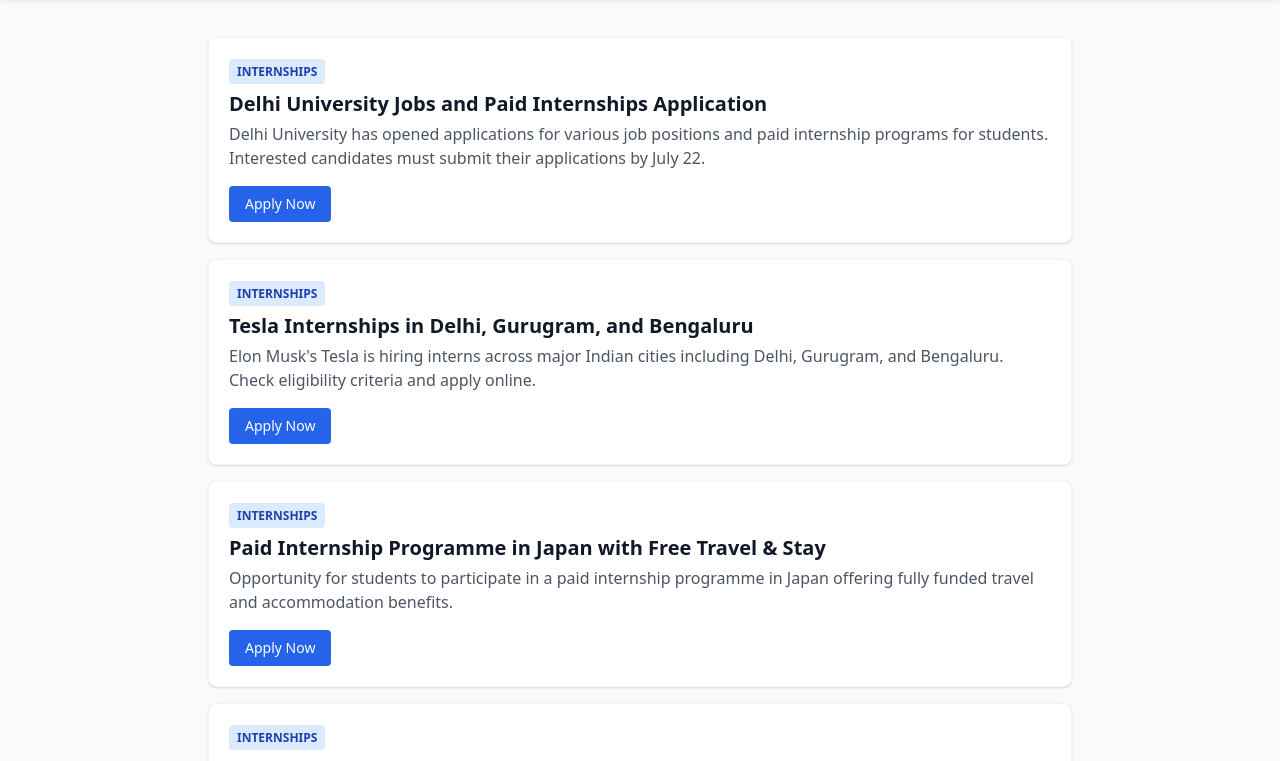
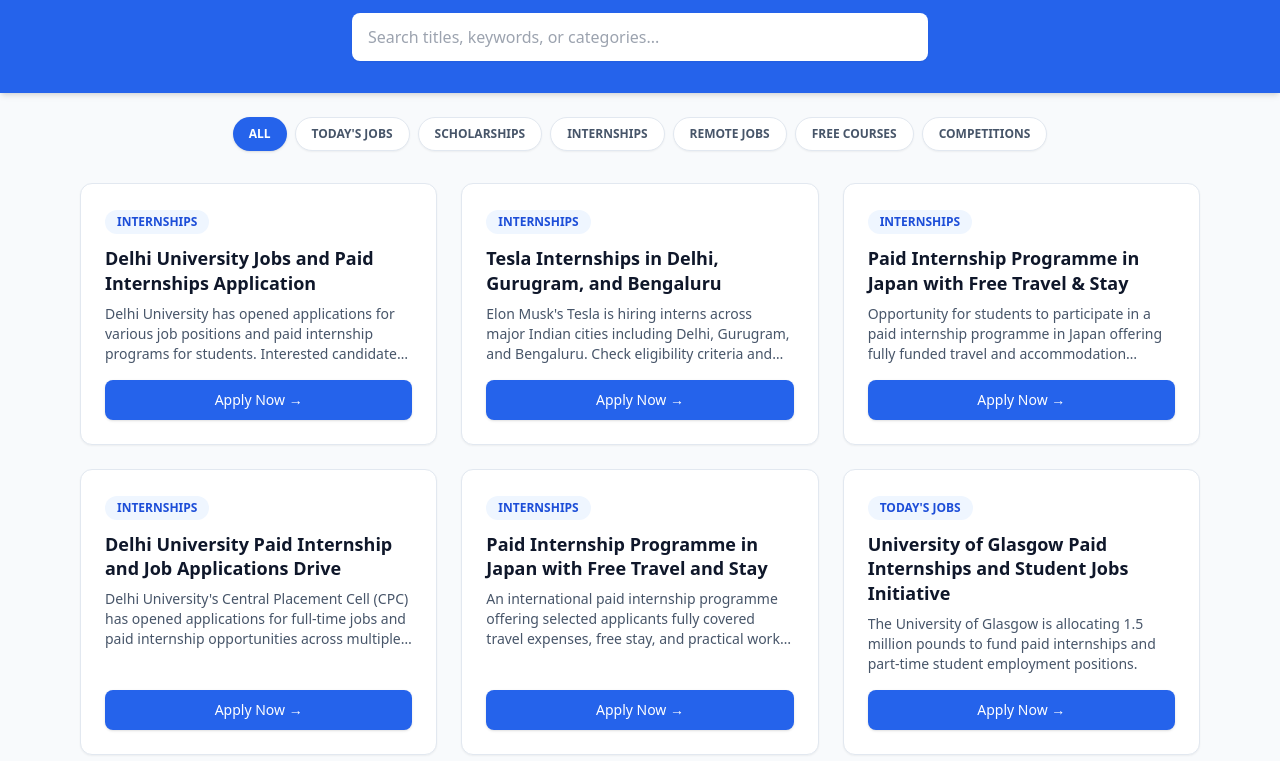
Before and after one commit to career003/opportunity-engine, a plain HTML site: page index.html in a window 1280 px wide. Shown: the part 115-876 px from the top of the page. Drawn offline with nearby package versions, Linux system fonts and the light colour scheme.

Commit message:
Update index.html

```diff
--- a/index.html
+++ b/index.html
@@ -3,37 +3,117 @@
 <head>
     <meta charset="UTF-8">
     <meta name="viewport" content="width=device-width, initial-scale=1.0">
-    <title>Daily Opportunities Intelligence Engine</title>
+    <title>Opportunity Engine India - Daily Jobs & Scholarships</title>
     <script src="https://cdn.tailwindcss.com"></script>
 </head>
-<body class="bg-gray-50 text-gray-900">
-    <header class="bg-blue-600 text-white p-6 shadow-md">
-        <h1 class="text-3xl font-bold text-center">Opportunity Engine India</h1>
-        <p class="text-center text-blue-100 mt-1">Daily Jobs, Scholarships, Internships & Free Courses</p>
+<body class="bg-slate-50 min-h-screen text-slate-800">
+
+    <!-- Header -->
+    <header class="bg-blue-600 text-white shadow-md py-8 px-4 text-center">
+        <h1 class="text-3xl md:text-4xl font-extrabold tracking-tight">Opportunity Engine India</h1>
+        <p class="mt-2 text-blue-100 text-sm md:text-base">Automated Daily Jobs, Scholarships, Internships & Free Courses</p>
+
+        <!-- Search Bar -->
+        <div class="mt-6 max-w-xl mx-auto">
+            <input type="text" id="searchInput" placeholder="Search titles, keywords, or categories..."
+                class="w-full px-4 py-3 rounded-lg text-slate-800 focus:outline-none focus:ring-2 focus:ring-blue-400 shadow-sm"
+                onkeyup="filterOpportunities()">
+        </div>
     </header>
-    <main class="max-w-4xl mx-auto p-4 mt-6">
-        <div id="opportunities-list" class="space-y-4">
-            <!-- Data will load here automatically -->
-            <p class="text-center text-gray-500">Loading today's opportunities...</p>
+
+    <!-- Category Filters -->
+    <nav class="max-w-6xl mx-auto px-4 mt-6 flex flex-wrap gap-2 justify-center" id="categoryFilters">
+        <button onclick="filterCategory('ALL')" class="cat-btn px-4 py-2 rounded-full text-xs font-semibold bg-blue-600 text-white shadow transition">ALL</button>
+        <button onclick="filterCategory(this.innerText)" class="cat-btn px-4 py-2 rounded-full text-xs font-semibold bg-white text-slate-600 border border-slate-200 hover:bg-slate-100 shadow-sm transition">TODAY'S JOBS</button>
+        <button onclick="filterCategory(this.innerText)" class="cat-btn px-4 py-2 rounded-full text-xs font-semibold bg-white text-slate-600 border border-slate-200 hover:bg-slate-100 shadow-sm transition">SCHOLARSHIPS</button>
+        <button onclick="filterCategory(this.innerText)" class="cat-btn px-4 py-2 rounded-full text-xs font-semibold bg-white text-slate-600 border border-slate-200 hover:bg-slate-100 shadow-sm transition">INTERNSHIPS</button>
+        <button onclick="filterCategory(this.innerText)" class="cat-btn px-4 py-2 rounded-full text-xs font-semibold bg-white text-slate-600 border border-slate-200 hover:bg-slate-100 shadow-sm transition">REMOTE JOBS</button>
+        <button onclick="filterCategory(this.innerText)" class="cat-btn px-4 py-2 rounded-full text-xs font-semibold bg-white text-slate-600 border border-slate-200 hover:bg-slate-100 shadow-sm transition">FREE COURSES</button>
+        <button onclick="filterCategory(this.innerText)" class="cat-btn px-4 py-2 rounded-full text-xs font-semibold bg-white text-slate-600 border border-slate-200 hover:bg-slate-100 shadow-sm transition">COMPETITIONS</button>
+    </nav>
+
+    <!-- Main Content Grid -->
+    <main class="max-w-6xl mx-auto px-4 py-8">
+        <div id="opportunityGrid" class="grid grid-cols-1 md:grid-cols-2 lg:grid-cols-3 gap-6">
+            <!-- Dynamic cards will load here -->
+            <div class="col-span-full text-center py-12 text-slate-400">Loading live opportunities...</div>
         </div>
     </main>
+
+    <!-- Footer -->
+    <footer class="text-center py-6 text-xs text-slate-400 border-t border-slate-200 mt-12">
+        Powered by Python & Gemini AI • Updated Automatically on GitHub Pages
+    </footer>
+
     <script>
-        fetch('opportunities.json')
-            .then(res => res.json())
-            .then(data => {
-                const container = document.getElementById('opportunities-list');
-                container.innerHTML = '';
-                data.forEach(item => {
-                    container.innerHTML += `
-                        <div class="bg-white p-5 rounded-lg shadow border border-gray-100">
-                            <span class="text-xs font-semibold px-2 py-1 bg-blue-100 text-blue-800 rounded">${item.category}</span>
-                            <h2 class="text-xl font-bold mt-2">${item.title}</h2>
-                            <p class="text-gray-600 mt-1">${item.description}</p>
-                            <a href="${item.link}" target="_blank" class="inline-block mt-4 bg-blue-600 text-white px-4 py-2 rounded text-sm font-medium hover:bg-blue-700">Apply Now</a>
-                        </div>
-                    `;
-                });
+        let allOpportunities = [];
+        let currentCategory = 'ALL';
+
+        async function loadOpportunities() {
+            try {
+                const response = await fetch('opportunities.json?' + new Date().getTime());
+                allOpportunities = await response.json();
+                displayOpportunities(allOpportunities);
+            } catch (error) {
+                document.getElementById('opportunityGrid').innerHTML = `
+                    <div class="col-span-full text-center text-red-500 py-8">Failed to load opportunities data. Please check back shortly.</div>`;
+            }
+        }
+
+        function displayOpportunities(items) {
+            const grid = document.getElementById('opportunityGrid');
+            if (items.length === 0) {
+                grid.innerHTML = `<div class="col-span-full text-center text-slate-500 py-12">No opportunities found matching your criteria.</div>`;
+                return;
+            }
+
+            grid.innerHTML = items.map(item => `
+                <div class="bg-white rounded-xl shadow-sm border border-slate-200 p-6 flex flex-col justify-between hover:shadow-md transition">
+                    <div>
+                        <span class="inline-block px-3 py-1 text-xs font-bold text-blue-700 bg-blue-50 rounded-full mb-3">${item.category || 'OPPORTUNITY'}</span>
+                        <h3 class="text-lg font-bold text-slate-900 leading-snug mb-2">${item.title}</h3>
+                        <p class="text-sm text-slate-600 line-clamp-3 mb-4">${item.description}</p>
+                    </div>
+                    <a href="${item.link}" target="_blank" rel="noopener noreferrer"
+                        class="w-full text-center bg-blue-600 hover:bg-blue-700 text-white font-medium text-sm py-2.5 px-4 rounded-lg shadow transition">
+                        Apply Now &rarr;
+                    </a>
+                </div>
+            `).join('');
+        }
+
+        function filterCategory(category) {
+            currentCategory = category;
+
+            // Highlight active button
+            document.querySelectorAll('.cat-btn').forEach(btn => {
+                if (btn.innerText === category) {
+                    btn.className = "cat-btn px-4 py-2 rounded-full text-xs font-semibold bg-blue-600 text-white shadow transition";
+                } else {
+                    btn.className = "cat-btn px-4 py-2 rounded-full text-xs font-semibold bg-white text-slate-600 border border-slate-200 hover:bg-slate-100 shadow-sm transition";
+                }
             });
+
+            applyFilters();
+        }
+
+        function filterOpportunities() {
+            applyFilters();
+        }
+
+        function applyFilters() {
+            const query = document.getElementById('searchInput').value.toLowerCase();
+
+            const filtered = allOpportunities.filter(item => {
+                const matchesCategory = currentCategory === 'ALL' || item.category === currentCategory;
+                const matchesSearch = item.title.toLowerCase().includes(query) || item.description.toLowerCase().includes(query);
+                return matchesCategory && matchesSearch;
+            });
+
+            displayOpportunities(filtered);
+        }
+
+        loadOpportunities();
     </script>
 </body>
 </html>
```
